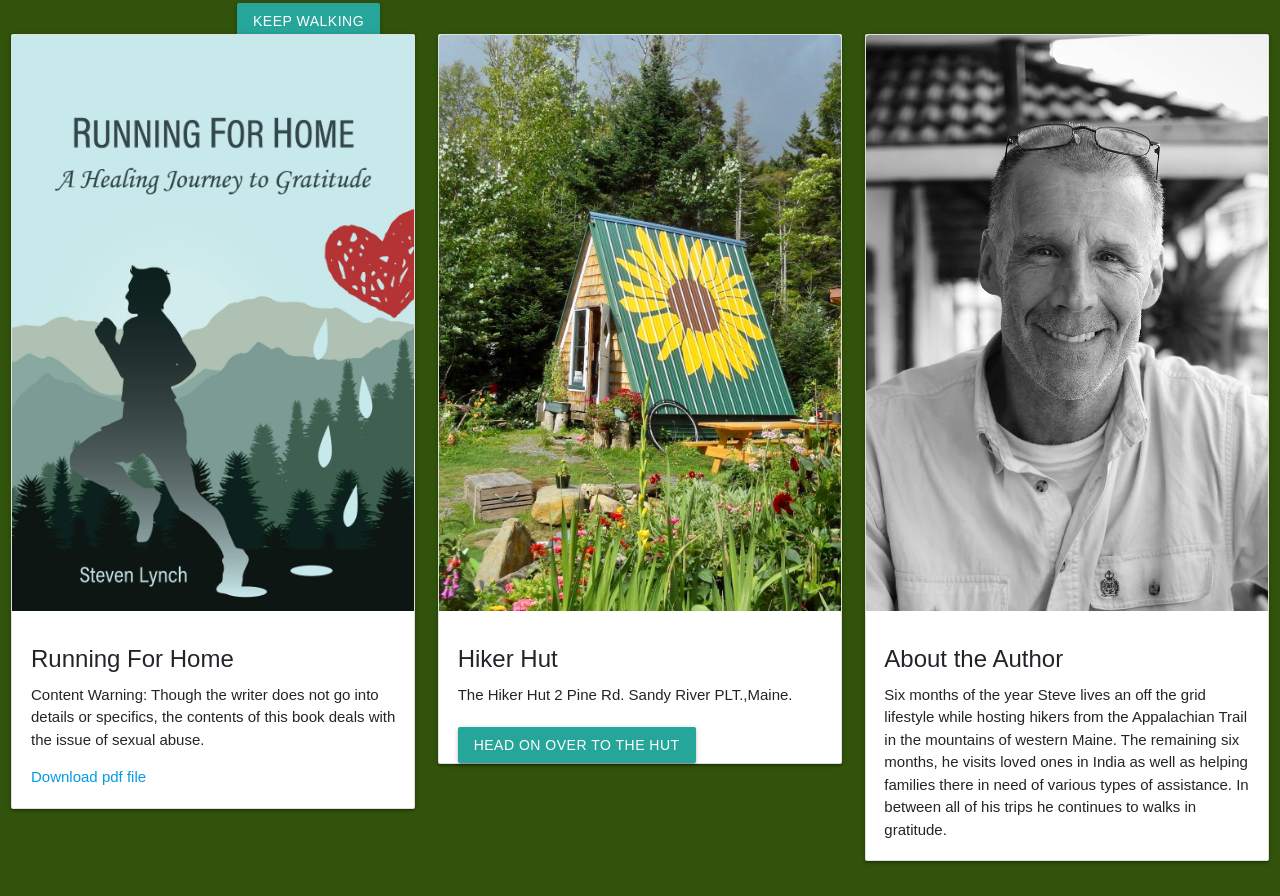
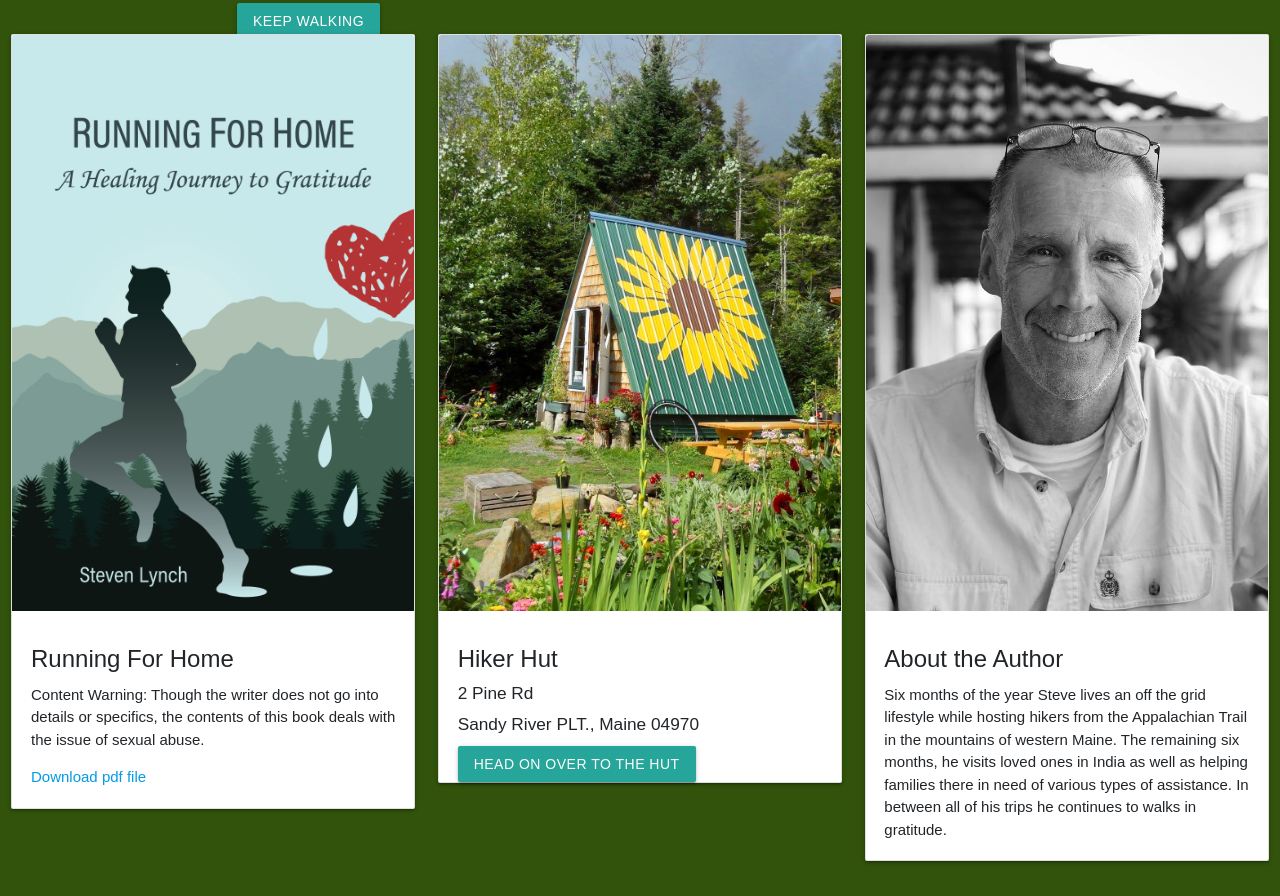
Before and after one commit to petemcl1978/Gratitudewalks.net, a plain HTML site: page index.html in a window 1280 px wide. Shown: the part 761-1657 px from the top of the page. Drawn offline with nearby package versions, Linux system fonts and the light colour scheme.

Commit message:
formatting

```diff
--- a/index.html
+++ b/index.html
@@ -46,8 +46,8 @@
             <img src="Images/Hikerhut.jpg" class="card-img-top" alt="...">
             <div class="card-body">
                 <h5 class="card-title">Hiker Hut</h5>
-                <p class="card-text">The Hiker Hut 2 Pine Rd. Sandy River PLT.,Maine.</p>
-
+                <h6 class="card-address">2 Pine Rd</h6>
+                <h6 class="card-address">Sandy River PLT., Maine 04970</h6>
                 <br>
                 <a href="https://www.facebook.com/hikerhut/" class="btn btn-primary">Head on over to the hut</a>
             </div>
```
